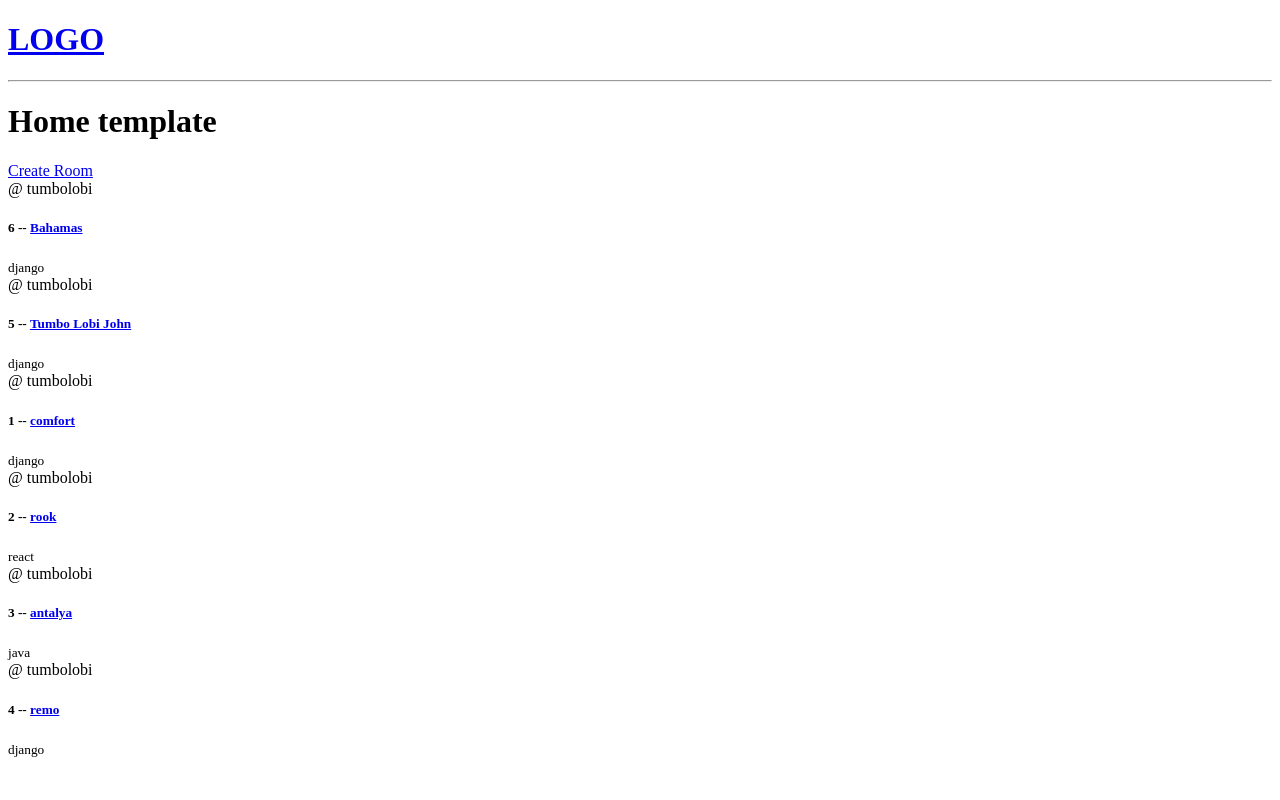
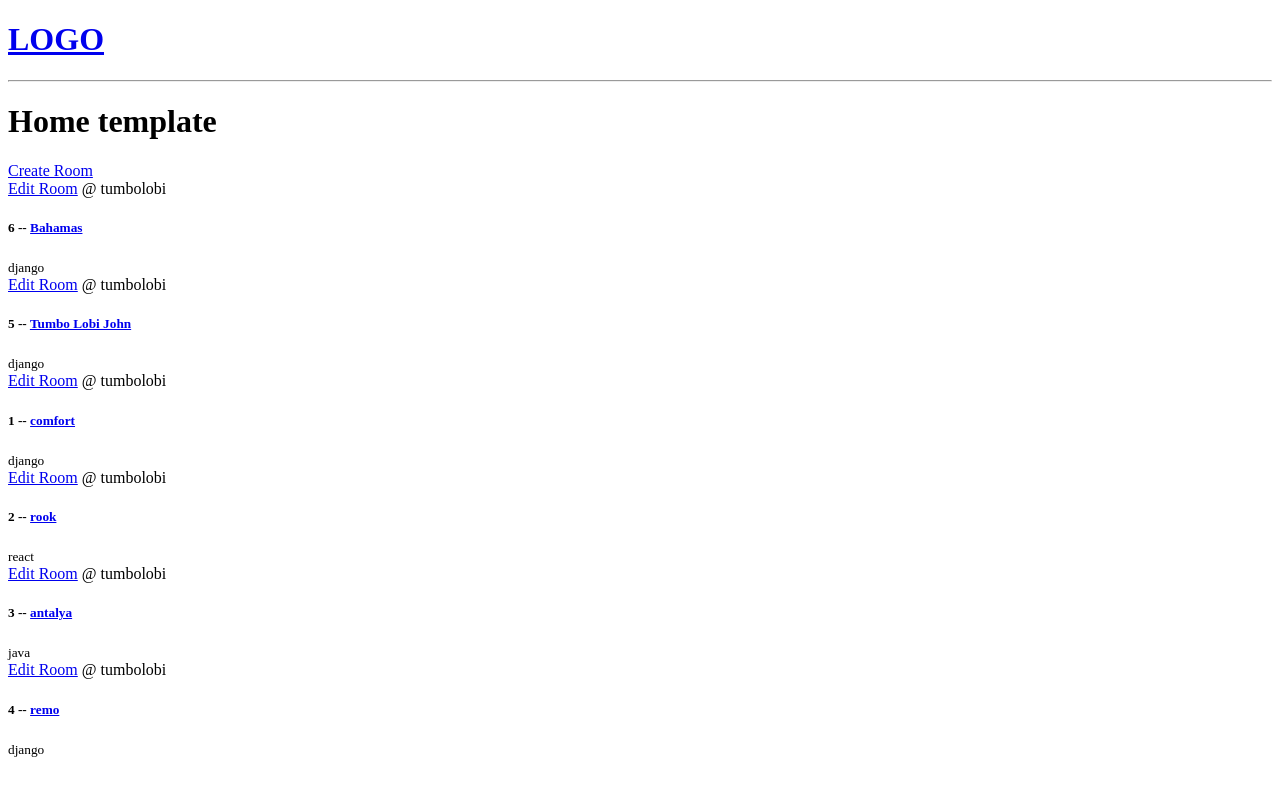
Before and after one commit to lobiit/Student-Abstract-Management-system, a Django app: page / in a window 1280 px wide. Run offline with Django 4.2, Linux system fonts and the light colour scheme; data comes from the database, SQL or seed files in the repository; both versions use the stored data as it was after the commit.

Commit message:
added the update room functionality

```diff
--- a/base/urls.py
+++ b/base/urls.py
@@ -6,4 +6,5 @@ urlpatterns = [
     path("", views.home, name="home"),
     path('room/<str:pk>/', views.room, name='room'),
     path('create-room/', views.create_room, name='create-room'),
+    path('update-room/<str:pk>/', views.update_room, name='update-room'),
 ]
--- a/base/views.py
+++ b/base/views.py
@@ -34,3 +34,15 @@ def create_room(request):
             return redirect('home')
     context = {'form': form}
     return render(request, "room_form.html", context)
+
+
+def update_room(request, pk):
+    room = Room.objects.get(id=pk)
+    form = RoomForm(instance=room)
+    if request.method == "POST":
+        form = RoomForm(request.POST, instance=room)
+        if form.is_valid():
+            form.save()
+            return redirect('home')
+    context = {'form': form}
+    return render(request, "room_form.html", context)
--- a/templates/home.html
+++ b/templates/home.html
@@ -8,6 +8,7 @@
         <div>
             {% for room in rooms %}
                 <div>
+                    <a href="{% url 'update-room' room.id %}">Edit Room</a>
                     <span>@ {{ room.host.username }}</span>
                     <h5>{{ room.id }} -- <a href="{% url 'room' room.id %}">{{ room.name }}</a></h5>
                     <small>{{ room.topic.name }}</small>
```
Also changed, not shown: db.sqlite3.
